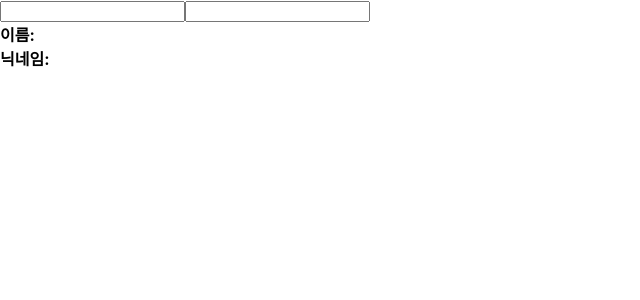
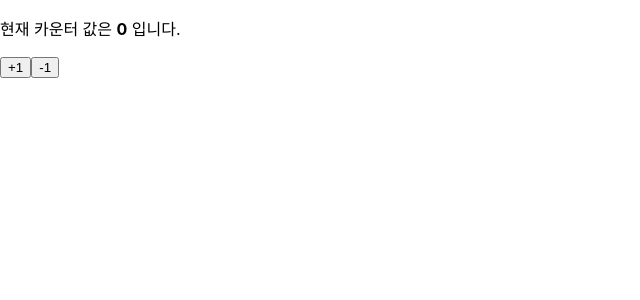
Before and after one commit to funhappyit/reactHookProject, a React (Create React App) app: page / in a window 1280 px wide. Shown: the top 300 px of the page, without its empty margins (0-640 px from the left). Built offline with nearby package versions, Linux system fonts and the light colour scheme.

Commit message:
2020-12-11 한유경 useReducer 커밋

```diff
--- a/src/App.js
+++ b/src/App.js
@@ -1,9 +1,27 @@
 import logo from "./logo.svg";
 import "./App.css";
 import Info from "./Info";
+import { useState } from "react";
+import Counter from "./Counter";
 
-function App() {
-  return <Info />;
-}
+const App = () => {
+  /*
+  const [visible, setVisible] = useState(false);
+  return (
+    <div>
+      <button
+        onClick={() => {
+          setVisible(!visible);
+        }}
+      >
+        {visible ? "숨기기" : "보이기"};
+      </button>
+      <hr />
+      {visible && <Info />}
+    </div>
+  );
+  */
+  return <Counter />;
+};
 
 export default App;
--- a/src/Counter.js
+++ b/src/Counter.js
@@ -1,14 +1,27 @@
 import { render } from "@testing-library/react";
-import React, { useState } from "react";
+import React, { useReducer } from "react";
+function reducer(state, action) {
+  //action.type에 따라 다른 작업 수행
+  switch (action.type) {
+    case "INCREMENT":
+      return { value: state.value + 1 };
+    case "DECRMENT":
+      return { value: state.value - 1 };
+    default:
+      //아무것도 해당되지 않을 때 기존 상태 반환
+      return state;
+  }
+}
+
 const Counter = () => {
-  const [value, setValue] = useState(0);
+  const [state, dispatch] = useReducer(reducer, { value: 0 });
   return (
     <div>
       <p>
-        현재 카운터 값은 <b>{value}</b> 입니다.
+        현재 카운터 값은 <b>{state.value}</b> 입니다.
       </p>
-      <button onClick={() => setValue(value + 1)}>+1</button>
-      <button onClick={() => setValue(value - 1)}>-1</button>
+      <button onClick={() => dispatch({ type: "INCREMENT" })}>+1</button>
+      <button onClick={() => dispatch({ type: "DECRMENT" })}>-1</button>
     </div>
   );
 };
--- a/src/Info.js
+++ b/src/Info.js
@@ -1,8 +1,17 @@
-import React, { useState } from "react";
+import React, { useState, useEffect } from "react";
 
 const Info = () => {
   const [name, setName] = useState("");
   const [nickname, setNickname] = useState("");
+
+  useEffect(() => {
+    console.log("effect");
+    console.log(name);
+    return () => {
+      console.log("cleanUp");
+      console.log(name);
+    };
+  }, [name]);
 
   const onChangeName = (e) => {
     setName(e.target.value);
```
Also changed, not shown: 1 other file (tests, documents, lock files or other folders).
